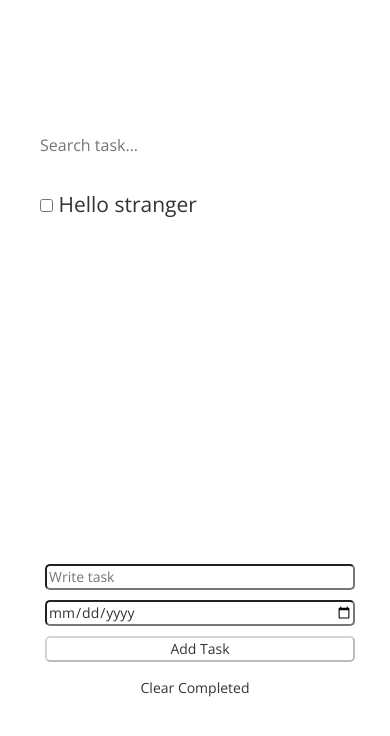
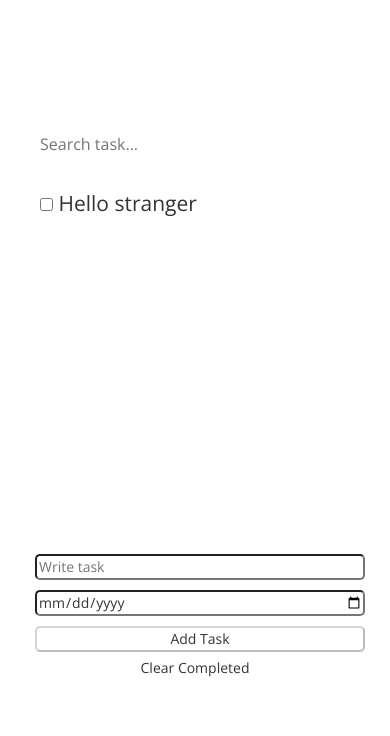
Before and after one commit to clirimajeti/PWA-ToDo-App, a plain HTML site: page index.html in a window 390 px wide. Drawn offline with nearby package versions, Linux system fonts and the light colour scheme.

Commit message:
responsive

```diff
--- a/css/style.css
+++ b/css/style.css
@@ -2,14 +2,15 @@
 body,html{margin:0;padding:0}
 body{font-family:'Open Sans',sans-serif;background-size:cover;background-image:url(../img/sky_day.jpg);background-position:center;background-repeat:no-repeat;height:85vh;text-align:center;box-sizing:border-box}
 ul{padding-left:0!important;list-style-type:none}
-.container{margin-top:15vh}
+.container{margin-top:15vh;}
 .tasks_text{overflow-x:hidden;margin:10px auto;display:flex;justify-content:flex-start;font-size:1em;color:#333;padding:10px;border-radius:5px;background-color:rgba(255,255,255,.2)}
 .task_add{width:100%;margin:5px;background-color:rgba(255,255,255,.5);border-radius:5px;transition:all .3s ease}
 .done{text-decoration:line-through;color:rgba(255,255,255,.5);transition:all .5s ease}
-.add{padding:10px;background-color:rgba(255,255,255,.3);box-shadow:0 -10px 50px -10px rgba(255,255,255,.2) inset}
+.add{background-color:rgba(255,255,255,.5);box-shadow:0 -10px 50px -10px rgba(255,255,255,.2) inset}
 .add input{width:100%;margin:5px;background-color:rgba(255,255,255,.2);border-radius:5px;transition:all .3s ease}
 .add input:focus{outline:0;background-color:rgba(255,255,255,.5)}
 .clear{font-size:1em;width:100%;background-color:rgba(255,255,255,.5);border-bottom-left-radius:5px;border-bottom-right-radius:5px;outline:0;border:none}
-.tasks{overflow-y:scroll;font-size:1.5em;text-align:left;height:50vh;border-top:.5px solid rgba(255,255,255,.8);background-color:rgba(255,255,255,.3);box-shadow:0 -10px 50px -10px rgba(255,255,255,.2) inset}
+.tasks{overflow-y:scroll;font-size:1.5em;text-align:left;height:50vh;background-color:rgba(255,255,255,.3);box-shadow:0 -10px 50px -10px rgba(255,255,255,.2) inset;border-top-left-radius:5px;border-top-right-radius:5px}
 .search{font-size:16px;width:60%;background-color:rgba(255,255,255,.5);border-bottom-left-radius:5px;border-bottom-right-radius:5px;outline:0;border:none;margin-left:15px;padding-left:10px;margin-right:15%}
 .clear:focus{outline:0;background-color:rgba(255,255,255,.7)}
+.add_div{background-color:rgba(255,255,255,.3);box-shadow:0 -10px 50px -10px rgba(255,255,255,.2) inset}
--- a/index.html
+++ b/index.html
@@ -23,14 +23,14 @@
         </ul>
     </div>
         <form class="add" name="frm" ng-submit="addTodo()">
-            <div class="form-row">
-                <div class="col-md-7">
+            <div class="form-row" >
+                <div class="col-md-7 add_div">
                     <input type="text" name="newtodo" ng-model="newTodo" placeholder="Write task" maxlength="80" required>
                 </div>
-                <div class="col-md-3">
+                <div class="col-md-3 add_div">
                         <input type="date" ng-model="todo_date" required>
                     </div>
-                <div class="col-md-2">
+                <div class="col-md-2 add_div" >
                         <button ng-disabled="frm.$invalid" class="task_add">Add Task</button>
                     </div>
             </div>
```
